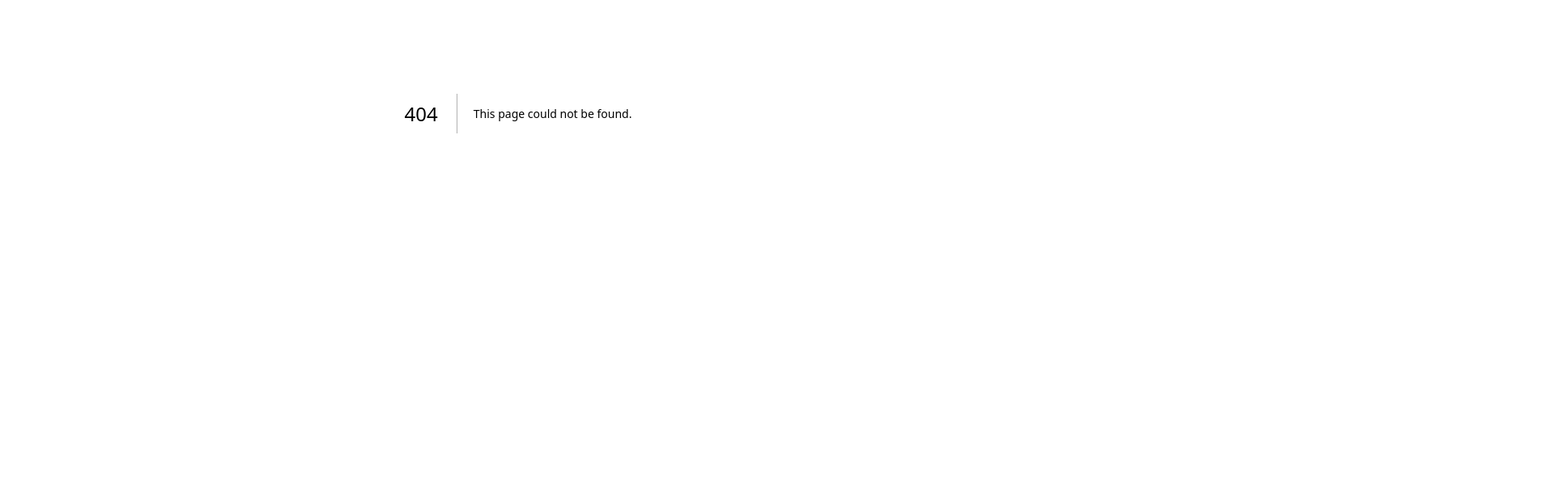
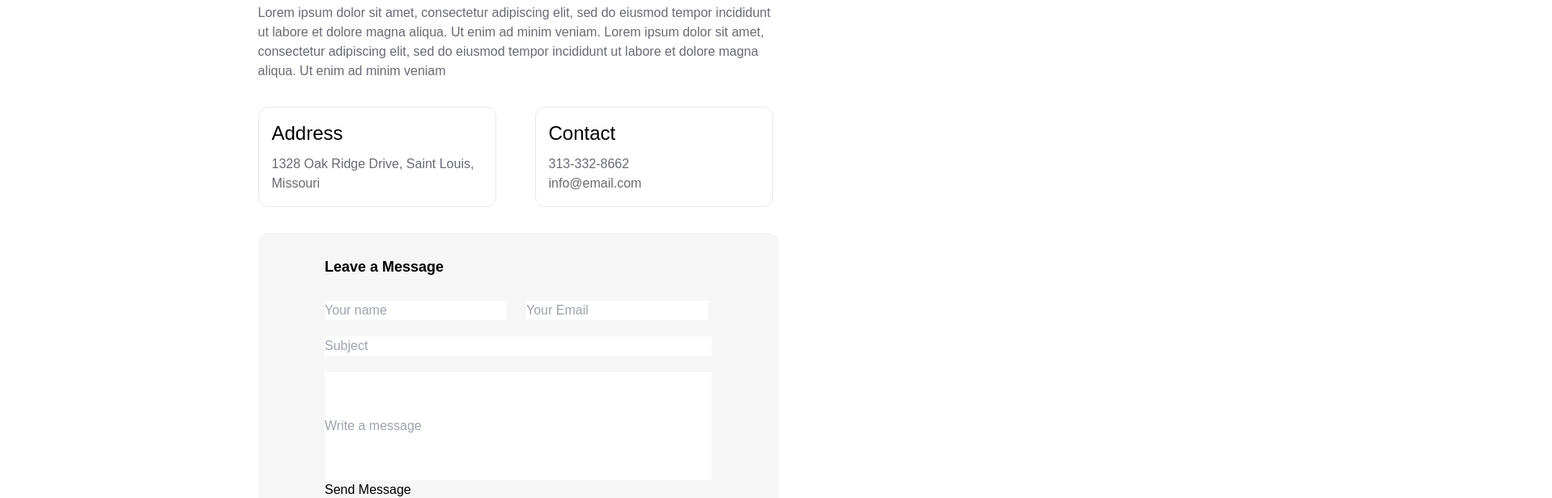
Before and after one commit to bolourima/blog-web-application, a Next.js app: page /contact in a window 1280 px wide. Before the commit this address had no page. Shown: the part 260-876 px from the top of the page at 81% size, 1917 px wide, since content can reach past the window. Before the commit the page ends 800 px from the top, so only its background shows below. Built offline with nearby package versions, Linux system fonts and the light colour scheme.

Commit message:
trending

```diff
--- a/src/components/Header.jsx
+++ b/src/components/Header.jsx
@@ -9,7 +9,7 @@ export const Header = () => {
       <div className="w-[667px] flex justify-center items-center gap-10 text-[#3B3C4A] text-base">
         <a href="/">Home</a>
         <a href="/blog">Blog</a>
-        <button>Contact</button>
+        <a href="/contact">Contact</a>
       </div>
       <div className="ml-5 flex w-[166px] justify-center items-center bg-[#F4F4F5] py-2 pl-4 pr-2 rounded-md">
         <input
--- a/src/components/Trending.jsx
+++ b/src/components/Trending.jsx
@@ -1,9 +1,39 @@
-import React from 'react'
+import React from "react";
+import { useEffect, useState } from "react";
 
 export const Trending = () => {
+  const [articles, setArticles] = useState([]);
+
+  useEffect(() => {
+    fetch("https://dev.to/api/articles")
+      .then((response) => response.json())
+      .then((data) => setArticles(data));
+  }, []);
   return (
-    <div>
-
+    <div className=" w-[1917px] flex flex-col items-center mb-[100px]">
+      <p className="text-2xl w-[1231px] mb-[30px]">Trending</p>
+      <div className="flex w-[1917px] m-auto justify-center gap-5">
+        {articles.slice(0, 4).map((article) => {
+          return (
+            <div className="relative flex h-[320px] w-[289px]">
+              <img src={article.cover_image} alt="" className="rounded-xl" />
+              <div className="bg-black absolute h-[320px] w-[289px] opacity-35 rounded-xl"></div>
+              <div className="absolute left-10 bottom-10 text-white">
+                <p className="flex flex-wrap">
+                  {article.tag_list.map((tag) => {
+                    return (
+                      <label className="text-sm mr-1 mb-1 rounded-md text-white bg-[#4B6BFB] px-2.5 py-1">
+                        {tag}
+                      </label>
+                    );
+                  })}
+                </p>
+                {article.title}
+              </div>
+            </div>
+          );
+        })}
+      </div>
     </div>
-  )
-}
+  );
+};
--- /dev/null
+++ b/src/pages/contact.js
@@ -0,0 +1,66 @@
+import { Inter } from "next/font/google";
+import { Header } from "@/components/Header";
+
+const inter = Inter({ subsets: ["latin"] });
+
+export default function Home() {
+  return (
+    <>
+      <Header />
+      <div className="w-[643px] m-auto mt-[100px] mb-[100px]">
+        <p className="text-4xl font-semibold mb-5">Contact Us</p>
+        <p className="text-[#696A75] mb-8">
+          Lorem ipsum dolor sit amet, consectetur adipiscing elit, sed do
+          eiusmod tempor incididunt ut labore et dolore magna aliqua. Ut enim ad
+          minim veniam. Lorem ipsum dolor sit amet, consectetur adipiscing elit,
+          sed do eiusmod tempor incididunt ut labore et dolore magna aliqua. Ut
+          enim ad minim veniam
+        </p>
+        <div className="flex gap-12 mb-8">
+          <div className="border-solid border-[#E8E8EA] border-[1px] rounded-xl p-4 w-[294px]">
+            <p className="text-2xl mb-[10px]">Address</p>
+            <p className="text-[#696A75]">
+              1328 Oak Ridge Drive, Saint Louis, Missouri
+            </p>
+          </div>
+          <div className="border-solid border-[#E8E8EA] border-[1px] rounded-xl p-4 w-[294px]">
+            <p className="text-2xl mb-[10px]">Contact</p>
+            <p className="text-[#696A75]">313-332-8662</p>
+            <p className="text-[#696A75]">info@email.com</p>
+          </div>
+        </div>
+        <div className="flex m-auto justify-center w-[643px] bg-[#F6F6F7] py-7 rounded-xl">
+          <div className="">
+            <p className="font-semibold text-lg mb-7">Leave a Message</p>
+            <div className="flex gap-6 mb-5">
+              <input
+                type="text"
+                placeholder="Your name"
+                className="w-[225px]"
+              ></input>
+              <input
+                type="text"
+                placeholder="Your Email"
+                className="w-[225px]"
+              ></input>
+            </div>
+            <input
+              type="text"
+              placeholder="Subject"
+              className="w-[478px] mb-5"
+            ></input>
+            <div>
+              <input
+                type="text"
+                placeholder="Write a message"
+                className="min-h-[134px] w-[478px]"
+              ></input>
+            </div>
+
+            <button>Send Message</button>
+          </div>
+        </div>
+      </div>
+    </>
+  );
+}
--- a/src/pages/index.js
+++ b/src/pages/index.js
@@ -4,6 +4,7 @@ import { Head } from "next/document";
 import { Header } from "@/components/Header";
 import { BlogPosts } from "@/components/BlogPosts";
 import { Hero } from "@/components/Hero";
+import { Trending } from "@/components/Trending";
 
 const inter = Inter({ subsets: ["latin"] });
 
@@ -17,6 +18,7 @@ export default function Home() {
 
       <Header />
       <Hero />
+      <Trending/>
       <BlogPosts />
     </main>
     </>
```
